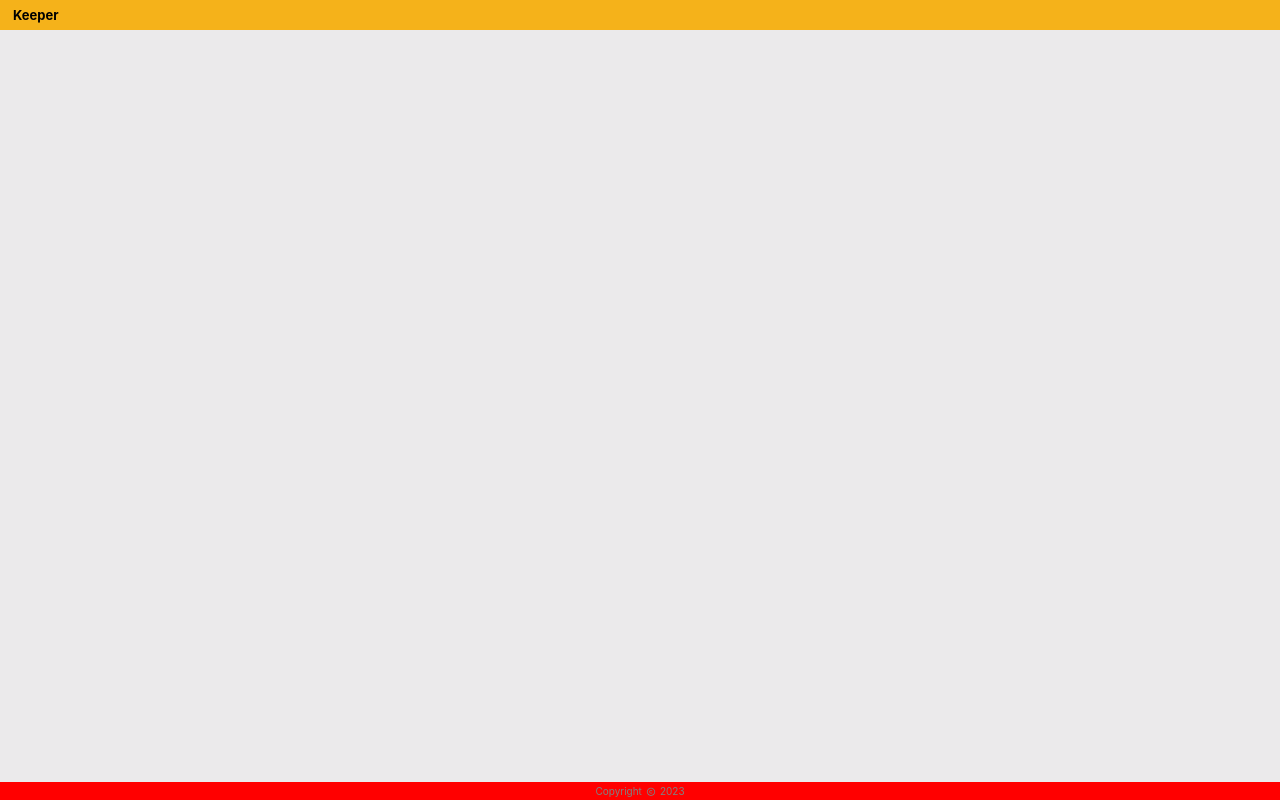
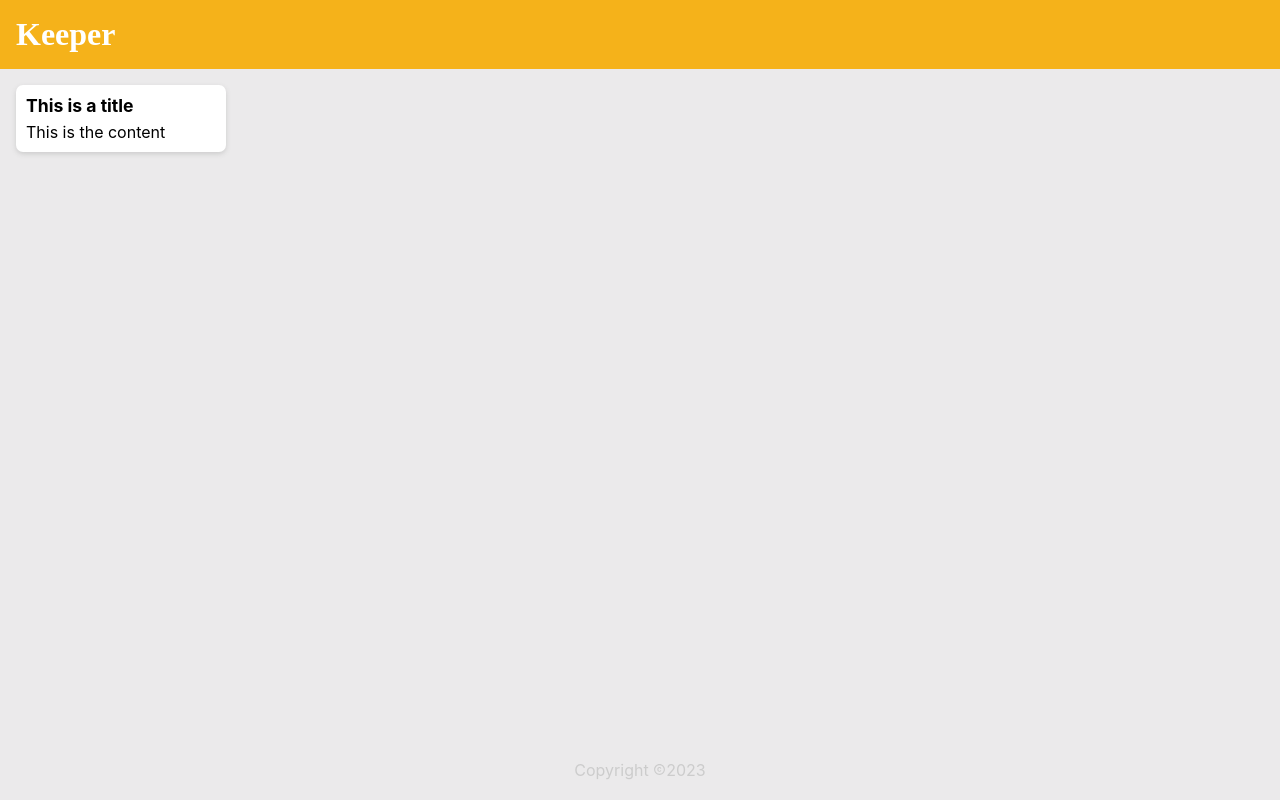
Before and after one commit to 1tav0/ReactJS, a React (Create React App) app: page / in a window 1280 px wide. Built offline with nearby package versions, Linux system fonts and the light colour scheme.

Commit message:
start keeper app

```diff
--- a/src/App.js
+++ b/src/App.js
@@ -1,10 +1,12 @@
 import './App.css';
 import Footer from './Components/Footer';
 import Header from './Components/Header';
+import Note from './Components/Note';
 function App() {
   return (
     <div className="app">
       <Header />
+      <Note />
       <Footer className="centered__footer"/>
     </div>
   )
--- a/src/Components/Footer.css
+++ b/src/Components/Footer.css
@@ -1,23 +1,15 @@
 .footer__wrapper{
   position: absolute;
   bottom: 0;
-  left: 0;
-  right: 0;
+  width: 100%;
   text-align: center;
-  color: grey;
-}
-
-.footer__child{
-  background-color: red;
-  display: flex;
-  justify-content: center;
-  text-align: center;
-  padding: 3px;
-  gap: 4px;
-  font-size: x-small;
+  height: 2.5rem;
 }
 
 .icon{
-  font-size: x-small !important;
-  padding-top: 1.8px;
+  font-size: small !important;
 }
+
+.footer__wrapper p {
+  color: #ccc;
+}
--- a/src/Components/Footer.js
+++ b/src/Components/Footer.js
@@ -5,9 +5,7 @@ const Footer = () => {
   const dateYear = new Date().getFullYear();
   return (
     <div className='footer__wrapper'>
-      <div className="footer__child">
-        Copyright <CopyrightIcon className='icon'/> {dateYear}
-      </div>
+        <p>Copyright <CopyrightIcon className='icon'/>{dateYear}</p>
     </div>
   )
 }
--- a/src/Components/Header.css
+++ b/src/Components/Header.css
@@ -1,17 +1,13 @@
 .header__wrapper{
   background-color: #F5B21A;
-  height: 30px;
-  display: flex;
+  margin: auto -16px;
+  padding: 16px 32px;
+  box-shadow: 0 0 10px 0 rgba(0, 0, 0, 0);
 
 }
 
-.header__child h1{
-  font-size: small;
+.header__wrapper{
+  color: #fff;
+  font-family: "McLaren", cursive;
+  font-weight: 200;
 }
-
-.header__child{
-  width: 90%;
-  display: flex;
-  align-items: center;
-  margin-left: 13px;
-}
--- a/src/Components/Header.js
+++ b/src/Components/Header.js
@@ -4,9 +4,7 @@ import './Header.css';
 const Header = () => {
   return (
     <div className='header__wrapper'>
-      <div className="header__child">
-        <h1>Keeper</h1>
-      </div>
+      <h1>Keeper</h1>
     </div>
   )
 }
--- a/src/Components/Note.css
+++ b/src/Components/Note.css
@@ -0,0 +1,14 @@
+.note__wrapper{
+  background: #fff;
+  border-radius: 7px;
+  box-shadow: 0 2px 5px #ccc;
+  padding: 10px;
+  width: 190px;
+  margin: 16px;
+  float: left;
+}
+
+.note__wrapper h1{
+  font-size: 1.1rem !important;
+  margin-bottom: 6px;
+}
--- a/src/Components/Note.js
+++ b/src/Components/Note.js
@@ -0,0 +1,12 @@
+import React from 'react'
+import './Note.css';
+const Note = () => {
+  return (
+    <div className='note__wrapper'>
+      <h1>This is a title</h1>
+      <p>This is the content</p>
+    </div>
+  )
+}
+
+export default Note
```
